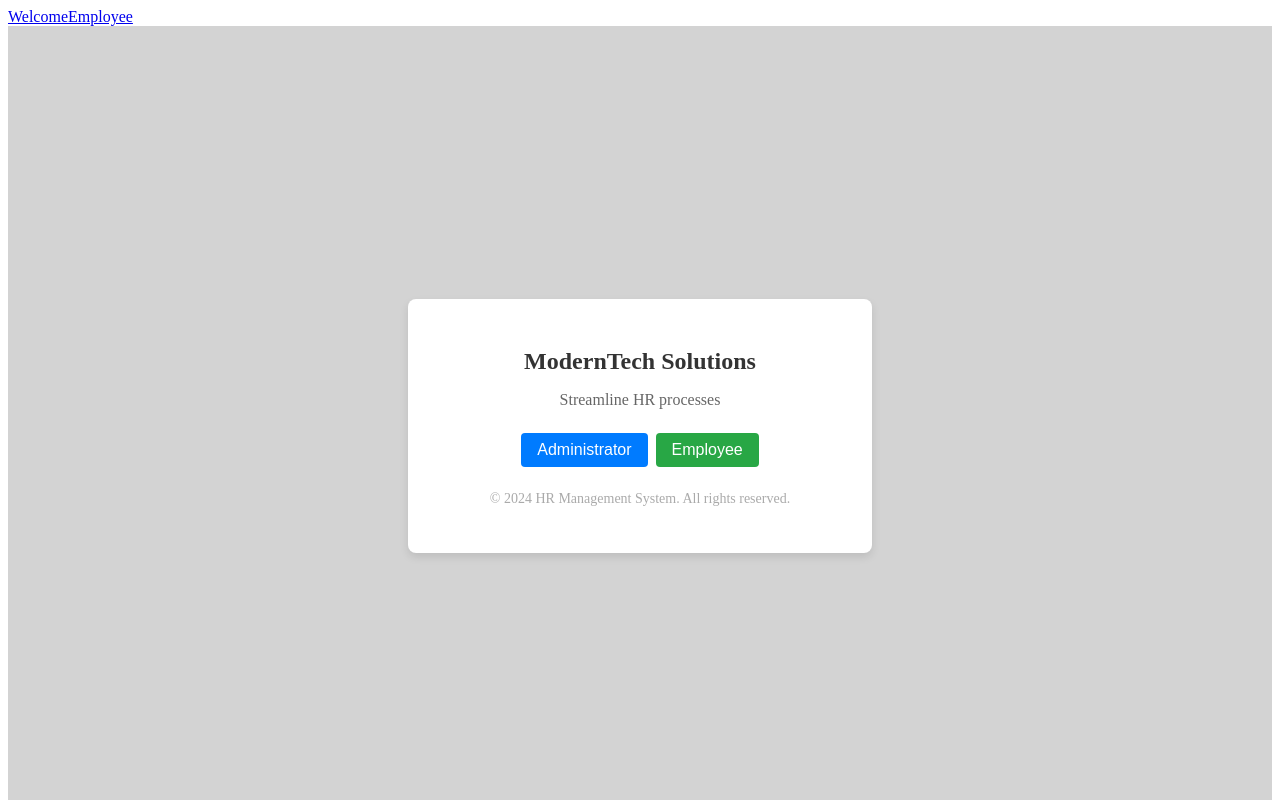
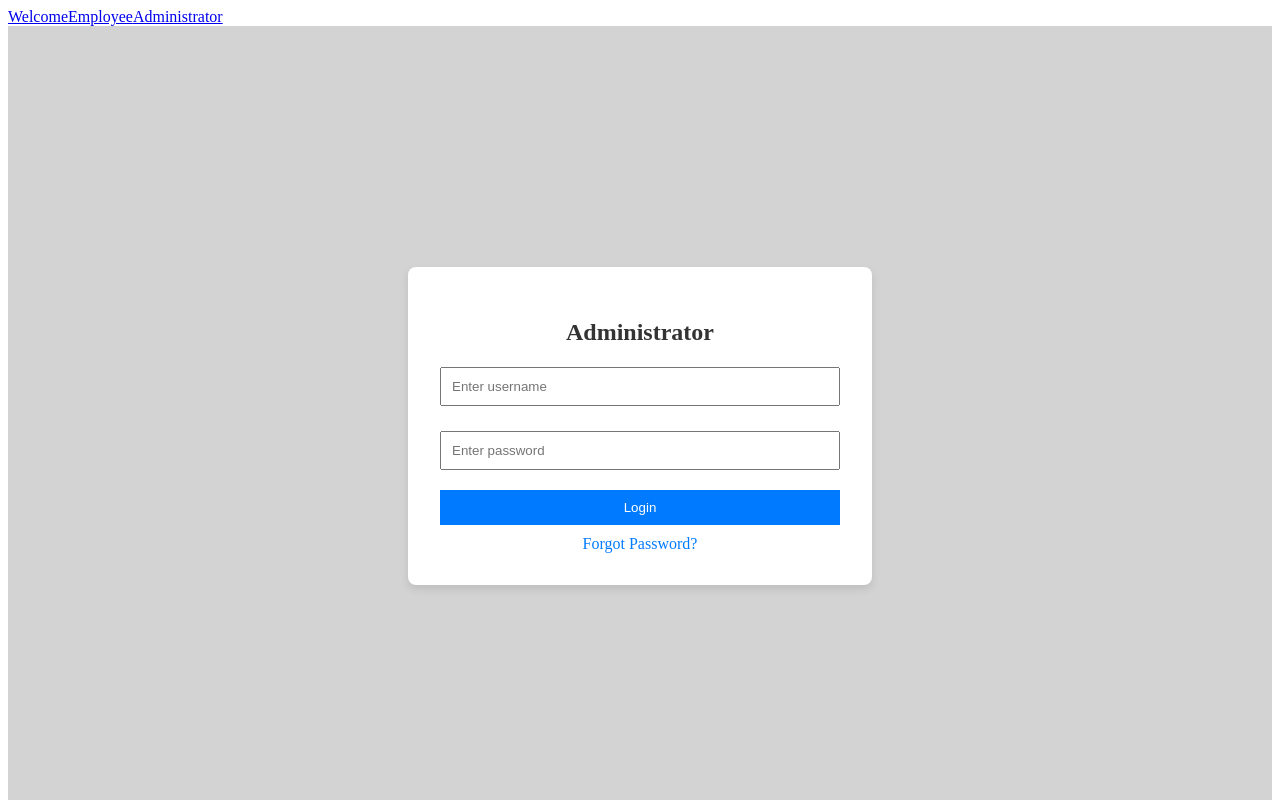
Before and after one commit to seranger/group-project, a Vue app: page /aLoginView in a window 1280 px wide. Shown: the top 800 px of the page. Built offline with nearby package versions, Linux system fonts and the light colour scheme.

Commit message:
re updated

```diff
--- a/src/App.vue
+++ b/src/App.vue
@@ -2,6 +2,8 @@
   <nav>
   <router-link to="/WelcomeView">Welcome</router-link>
   <router-link to ="/eloginview">Employee</router-link>
+  <router-link to ="/aloginview">Administrator</router-link>
+
 
 </nav>
   <router-view/>
--- /dev/null
+++ b/src/components/Admin.vue
@@ -0,0 +1,84 @@
+<template>
+    <div id="login-form" class="login-container">
+
+    <form>
+      <h2 class="title">Administrator</h2>
+      <div class="input-group">
+        <input type="text" v-model="employeeId" placeholder="Enter username" required/>
+      </div>
+      <div class="input-group">
+      <input type="password" v-model="password" placeholder="Enter password" required/>
+      </div>
+      <button type="submit" class="login-button">Login</button>
+      <a href="#" class="forgot-password">Forgot Password?</a>
+    </form>
+  </div>
+</template>
+<script>
+export default {
+   name: 'AdminComp'
+}
+</script>
+
+<style>
+
+.login-container {
+  display: flex;
+  align-items: center;
+  justify-content: center;
+  min-height: 100vh;
+  background-color: #d3d3d3;
+}
+
+form {
+  background: #ffffff;
+  padding: 2rem;
+  border-radius: 8px;
+  box-shadow: 0 4px 8px #0000001a;
+  text-align: center;
+  width: 100%;
+  max-width: 400px;
+}
+
+.title {
+  font-size: 1.5rem;
+  font-weight: bold;
+  color: #333333;
+  margin-bottom: 1rem;
+}
+
+.input-group {
+  margin-bottom: 15px;
+}
+
+input {
+  width: 100%;
+  padding: 10px;
+  margin: 5px 0;
+  box-sizing: border-box;
+}
+
+.login-button {
+  width: 100%;
+  padding: 10px;
+  background-color: #007bff;
+  color: white;
+  border: none;
+  cursor: pointer;
+}
+
+.login-button:hover {
+  background-color: #0056b3;
+}
+
+.forgot-password {
+  display: block;
+  margin-top: 10px;
+  color: #007bff;
+  text-decoration: none;
+}
+
+.forgot-password:hover {
+  text-decoration: underline;
+}
+</style>
--- a/src/router/index.js
+++ b/src/router/index.js
@@ -1,19 +1,25 @@
 import { createRouter, createWebHistory } from 'vue-router'
-import WelcomeView from '../views/WelcomeView.vue'
-import eLoginView from '@/views/eLoginView.vue'
+import Welcome from '../views/WelcomeView.vue'
+import Employee from '@/views/eLoginView.vue'
+import Admin from '@/components/Admin.vue'
 
 
 const routes = [
   {
-    path: '/Welcome',
+    path: '/WelcomeView',
     name: 'WelcomeView',
-    component: WelcomeView
+    component: Welcome
   },
   {
-    path: '/Employee',
+    path: '/eLoginView',
     name: 'eLoginView',
-    component: eLoginView
+    component: Employee
   },
+  {
+    path: '/aLoginView',
+    name: 'aLoginView',
+    component: Admin
+  }
 
 
 ]
--- a/src/views/eLoginView.vue
+++ b/src/views/eLoginView.vue
@@ -1,6 +1,5 @@
 <template>
-
-        <Employee/>
+  <Employee/>
 </template>
 <script>
 import Employee from '@/components/Employee.vue';
```
Also changed, not shown: src/views/aLoginView.vue (+6 -3 lines).
